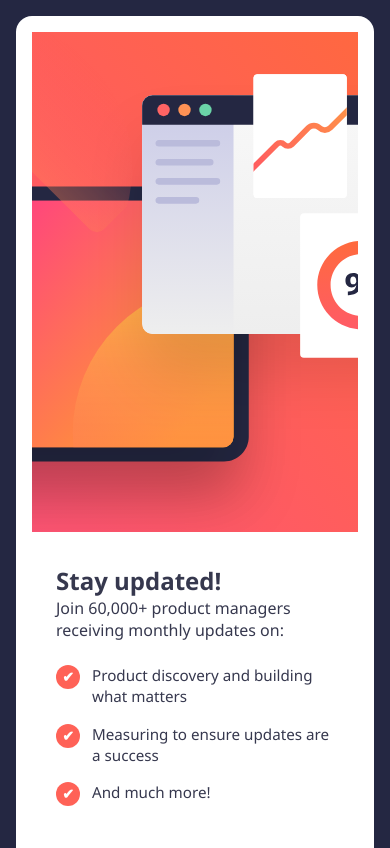
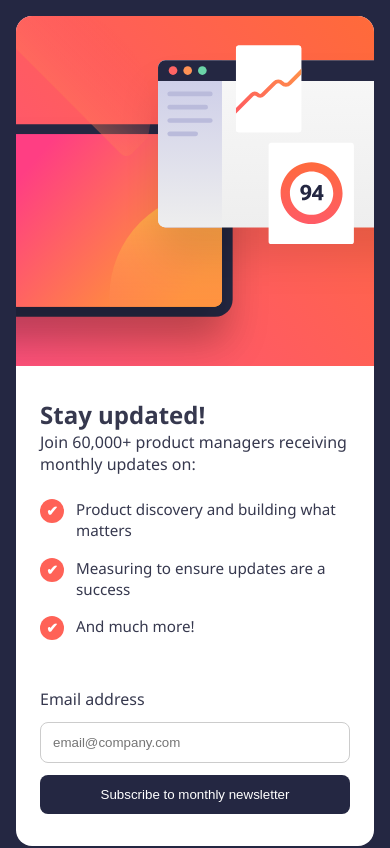
Before and after one commit to NanaQuaci/Advanced-Week1, a plain HTML site: page index.html in a window 390 px wide. Shown: the top 848 px of the page. Drawn offline with Linux system fonts and the light colour scheme.

Commit message:
Fixed mobile responsiveness

```diff
--- a/style.css
+++ b/style.css
@@ -176,18 +176,24 @@ small {
 
 /* Responsive Styles */
 @media (max-width: 768px) {
+  .container {
+    max-width: none;
+    padding: 0;
+  }
   .signup {
     flex-direction: column-reverse;
     width: 100%;
+    padding: 0;
   }
   .signup .image {
     background-image: url('assets/images/illustration-sign-up-mobile.svg');
     background-size: cover;
-    height: 300px;
+    background-repeat: no-repeat;
+    background-position: top center;
+    min-height: 350px;
+    /* height: 100px; */
     width: 100%;
-    background-repeat: no-repeat;
-    background-position: center;
-    padding: 1rem 1.5rem 1rem 1rem;
+    padding: 0;
     display: block;
   }
 
```
